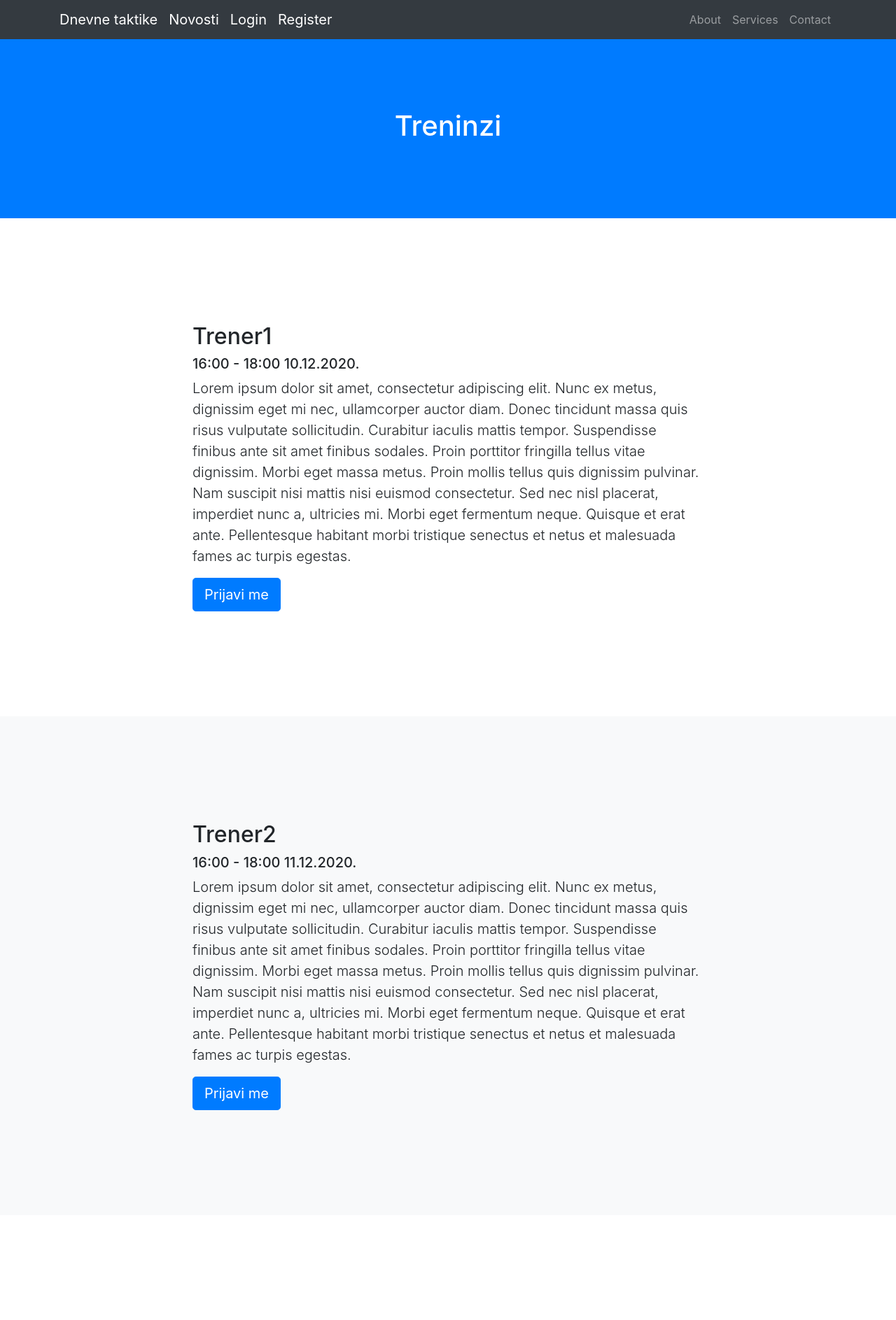
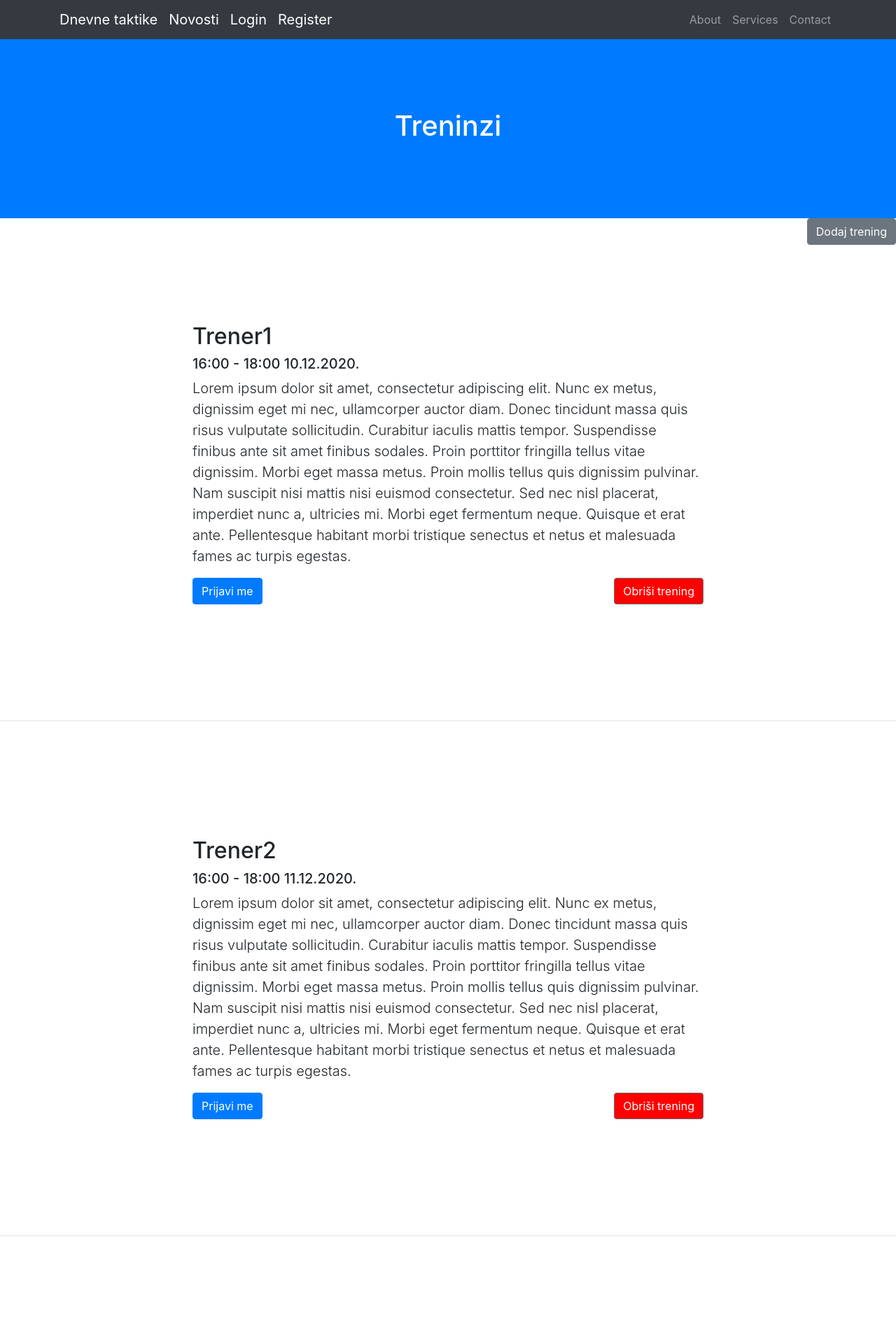
Before and after one commit to Ivan-Klabucar/Chess-Club-Webapp, a Django app: page /treninzi in a window 1280 px wide. Shown: the top 1887 px of the page at 70% size. Run offline with Django 3.2, Linux system fonts and the light colour scheme; some libraries are stand-ins or nearby versions.

Commit message:
dovrseni templatei za treninge izuzev if-ova i buttona

```diff
--- a/IzvorniKod/templates/treninzi.html
+++ b/IzvorniKod/templates/treninzi.html
@@ -1,52 +1,35 @@
 {% extends "base.html" %}
 {% block header %}
 	<div class="container text-center">
-		<h1>Treninzi</h1>
+		<h1>Treninzi</h1>	<!--if current_user==trener "moji treninzi" else "svi treninzi"-->
 	</div>
 {% endblock %}
 
 {% block content %}
+	<a class="btn btn-secondary" style="float:right" href="/dodavanjetreninga">Dodaj trening</a> 							<!--ovaj gumb prikazuj samo adminu i trenerima-->
 	{% for trening in listaTreninga %}
-		{% if forloop.counter|divisibleby:"2" %}
-			<section id="trening" class="bg-light">
+			<!--if (current_user==clan||admin) || trening.organizator == current_user-->
+			<section id="trening">
 				<div class="container">
 					<div class="row">
 						<div class="col-lg-8 mx-auto">
-							<!--<h2>{{ novost.naslov }}</h2>
-							<p class="lead">{{ novost.tekst }}</p>
-							<span style="float:left">{{ novost.autor }}</span> <span style="float:right">{{ novost.datum }}</span>-->
 
 							<h2>{{ trening.organizator }}</h2>
-							<h5>{{ trening.vrijemePocetka }} - {{ trening.vrijemeZavrsetka }} {{ trening.datum }}</h3>
+							<h5>{{ trening.vrijemePocetka }} - {{ trening.vrijemeZavrsetka }} {{ trening.datum }}</h5>
 							<p class="lead">{{ trening.opis }}</p>
-							<button type="submit" class="btn btn-primary btn-lg"
+							<button type="submit" class="btn btn-primary" style="float:left;"
 									onclick={% if user.is_authenticated %} {return redirect(self.request.GET.get(
-									'homepage'))} {%endif%}>Prijavi me</button>
+									'homepage'))} {%endif%}>Prijavi me</button>												<!--ovaj gumb prikazuj clanovima-->
+
+							<button type="submit" class="btn btn-secondary" style="background-color:red; float:right;"
+									onclick={% if user.is_authenticated %} {return redirect(self.request.GET.get(
+									'homepage'))} {%endif%}>Obriši trening</button>											<!--ovaj gumb prikazuj adminu i trenerima-->
 
 						</div>
 					</div>
 				</div>
 			</section>
-		{% else %}
-			<section id="trening">
-				<div class="container">
-					<div class="row">
-						<div class="col-lg-8 mx-auto">
-							<!--<h2>{{ novost.naslov }}</h2>
-							<p class="lead">{{ novost.tekst }}</p>
-							<span style="float:left">{{ novost.autor }}</span> <span style="float:right">{{ novost.datum }}</span>-->
-
-							<h2>{{ trening.organizator }}</h2>
-							<h5>{{ trening.vrijemePocetka }} - {{ trening.vrijemeZavrsetka }} {{ trening.datum }}</h3>
-							<p class="lead">{{ trening.opis }}</p>
-							<button type="submit" class="btn btn-primary btn-lg"
-									onclick={% if user.is_authenticated %} {return redirect(self.request.GET.get(
-									'homepage'))} {%endif%}>Prijavi me</button>
-
-						</div>
-					</div>
-				</div>
-			</section>
-		{% endif %}
+			<hr>
+			<!--end if-->
 	{%endfor%}
 {% endblock %}
```
Also changed, not shown: IzvorniKod/templates/dodavanjeTreninga.html (+1 -6 lines).
